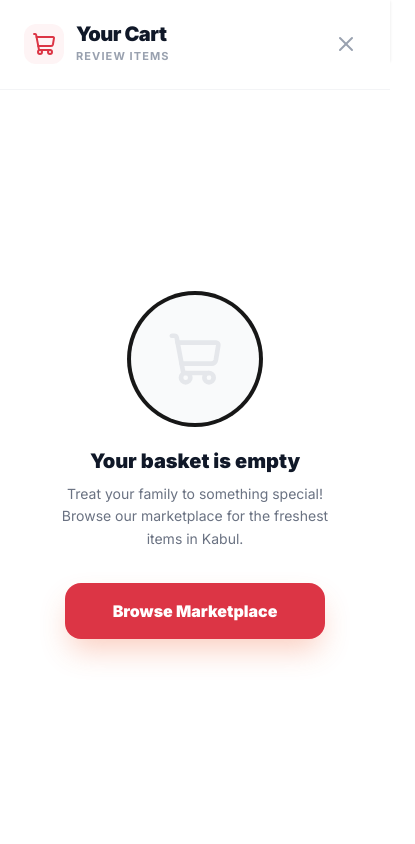
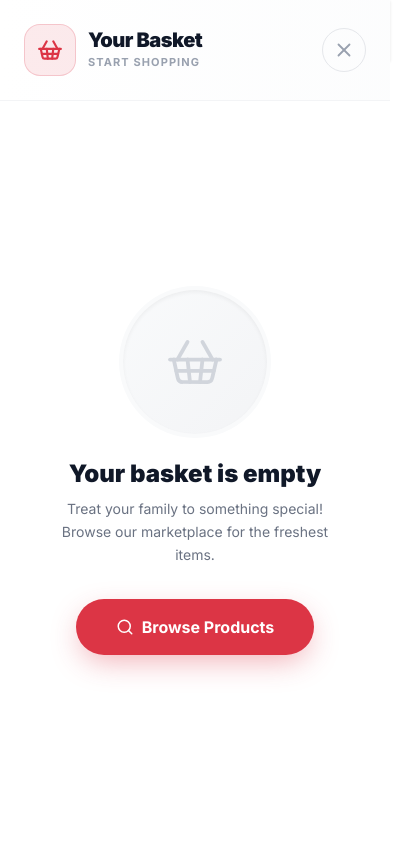
Before and after one commit to Sajood415/onlinemandawee, a Next.js app: page /en in a window 390 px wide. Both pictures are taken after a click on the button "Shopping cart". Shown: the top 844 px of the page, 415 px wide, since content can reach past the window. Built offline with nearby package versions, Linux system fonts and the light colour scheme; a web font is replaced by a local one.

Commit message:
feat(header): enhance navigation and cart UI/UX

```diff
--- a/app/globals.css
+++ b/app/globals.css
@@ -7,6 +7,7 @@
   --secondary: #023788;
   --footerBg: #F2F2F2;
   --green: #428445;
+  --yellow: #E0B252;
 }
 
 @theme inline {
@@ -16,6 +17,7 @@
   --color-secondary:var(--secondary);
   --color-footer-bg:var(--footerBg);
   --color-green:var(--green);
+  --color-yellow:var(--yellow);
 
 
   --font-sans: var(--font-inter);
@@ -102,7 +104,7 @@ body {
   left: 0;
   width: 0;
   height: 3px;
-  background: #fbbf24;
+  background: var(--yellow);
   border-radius: 4px;
   transition: width 0.3s ease;
 }
--- a/components/layout/Header.tsx
+++ b/components/layout/Header.tsx
@@ -9,10 +9,10 @@ import { useCart } from "@/store/cart-context";
 import { useCurrency } from "@/store/currency-context";
 import Link from "next/link";
 import {
-  Search, User, ShoppingCart, ChevronDown, Check, Menu,
+  Search, User, ShoppingCart, ShoppingBasket, ChevronDown, Check, Menu,
   Store, LayoutDashboard, Globe, DollarSign, X,
   Coffee, Cookie, Milk, Apple, Package, HelpCircle, Gift, Sparkles, Zap,
-  ArrowRight
+  ArrowRight, Croissant, ShoppingBag, Wine, Cherry, Carrot, GlassWater, SprayCanIcon, Baby, Heart, Dumbbell, PenTool
 } from "lucide-react";
 import { motion, AnimatePresence } from "framer-motion";
 
@@ -205,7 +205,7 @@ export default function Header() {
                   </div>
 
                   <IconButton onClick={() => setIsCartOpen(true)} badge={itemCount?.toString()} aria-label="Shopping cart">
-                    <ShoppingCart size={20} />
+                    <ShoppingBasket size={20} />
                   </IconButton>
                 </div>
               </div>
@@ -249,15 +249,33 @@ export default function Header() {
                 {showCategoriesDropdown && (
                   <motion.div
                     variants={dropdownVariants} initial="hidden" animate="visible" exit="exit"
-                    className="absolute top-full left-0 w-[280px] sm:w-[350px] bg-white text-gray-800 rounded-b-[2rem] shadow-[0_40px_80px_-20px_rgba(0,0,0,0.3)] z-[1001] border-x border-b border-gray-100 overflow-hidden"
+                    className="absolute top-full left-0 w-[320px] sm:w-[380px] bg-white text-gray-800 rounded-b-[2rem] shadow-[0_40px_80px_-20px_rgba(0,0,0,0.3)] z-[1001] border-x border-b border-gray-100 overflow-hidden max-h-[70vh] overflow-y-auto"
                   >
-                    <div className="p-4 grid gap-1.5">
+                    <div className="p-4 grid gap-1">
                       <p className="px-4 py-2 text-[11px] font-black text-gray-400 uppercase tracking-[0.2em] mb-1">Store Departments</p>
-                      <CategoryItem href="/categories/breakfast" icon={<Coffee size={18}/>} label="Breakfast & Bakery" onClick={closeAll} />
-                      <CategoryItem href="/categories/snacks" icon={<Cookie size={18}/>} label="Snacks & Sweets" onClick={closeAll} />
-                      <CategoryItem href="/categories/beverages" icon={<Milk size={18}/>} label="Drinks & Juice" onClick={closeAll} />
-                      <CategoryItem href="/categories/fresh-produce" icon={<Apple size={18}/>} label="Fruits & Vegetables" onClick={closeAll} />
-                      <CategoryItem href="/categories/pantry" icon={<Package size={18}/>} label="Pantry Essentials" onClick={closeAll} />
+
+                      {/* Food & Grocery */}
+                      <CategoryItem href="/category/breakfast" icon={<Croissant size={18}/>} label="Breakfast Items" onClick={closeAll} />
+                      <CategoryItem href="/category/grocery" icon={<ShoppingBag size={18}/>} label="Edible Grocery" onClick={closeAll} />
+                      <CategoryItem href="/category/snacks" icon={<Cookie size={18}/>} label="Snack Bar" onClick={closeAll} />
+                      <CategoryItem href="/category/beverages" icon={<Wine size={18}/>} label="Beverages" onClick={closeAll} />
+                      <CategoryItem href="/category/fruits" icon={<Cherry size={18}/>} label="Fruits" onClick={closeAll} />
+                      <CategoryItem href="/category/vegetables" icon={<Carrot size={18}/>} label="Vegetables" onClick={closeAll} />
+                      <CategoryItem href="/category/dairy" icon={<GlassWater size={18}/>} label="Dairy Products" onClick={closeAll} />
+
+                      <div className="h-px bg-gray-100 my-2 mx-4" />
+
+                      {/* Home & Personal Care */}
+                      <CategoryItem href="/category/cleaning-products" icon={<SprayCanIcon size={18}/>} label="Cleaning Products" onClick={closeAll} />
+                      <CategoryItem href="/category/baby-care" icon={<Baby size={18}/>} label="Baby Care" onClick={closeAll} />
+                      <CategoryItem href="/category/personal-care" icon={<Heart size={18}/>} label="Personal Care" onClick={closeAll} />
+
+                      <div className="h-px bg-gray-100 my-2 mx-4" />
+
+                      {/* Health & Stationery */}
+                      <CategoryItem href="/category/whey-proteins" icon={<Dumbbell size={18}/>} label="Whey Proteins" onClick={closeAll} />
+                      <CategoryItem href="/category/stationery-items" icon={<PenTool size={18}/>} label="Stationery Items" onClick={closeAll} />
+
                       <div className="h-px bg-gray-100 my-2 mx-4" />
                       <Link href="/products" onClick={closeAll} className="mx-2 px-5 py-4 text-sm font-black text-primary hover:bg-primary/5 rounded-2xl flex items-center justify-between group transition-all">
                         Discover Everything <ArrowRight size={18} className="group-hover:translate-x-1.5 transition-transform" />
@@ -268,19 +286,37 @@ export default function Header() {
               </AnimatePresence>
             </div>
 
-            {/* NAV LINKS - High Performance Horizontal Layout */}
-            <div className="flex-1 flex items-center gap-8 sm:gap-10 overflow-x-auto no-scrollbar scroll-smooth whitespace-nowrap px-8 py-2 text-[14px] sm:text-[15px] font-bold">
+            {/* NAV LINKS */}
+            {/* Desktop - All Links */}
+            <div className="hidden sm:flex flex-1 items-center gap-8 lg:gap-10 px-8 py-2 text-[15px] font-bold">
               <Link href="/" className="nav-link-bottom">Home</Link>
               <Link href="/products" className="nav-link-bottom">Products</Link>
               <Link href="/gifts" className="nav-link-bottom relative flex items-center gap-2 group">
                 Gift Sets
-                <span className="bg-yellow-400 text-yellow-950 text-[10px] px-2 py-0.5 rounded-full font-black uppercase tracking-tighter shadow-sm group-hover:scale-110 transition-transform">New</span>
+                <span
+                  className="text-white text-[10px] px-2 py-0.5 rounded-full font-black uppercase tracking-tighter shadow-sm group-hover:scale-110 transition-transform"
+                  style={{ backgroundColor: 'var(--yellow)' }}
+                >New</span>
               </Link>
               <Link href="/baby-packages" className="nav-link-bottom">Baby Care</Link>
               <Link href="/deals" className="nav-link-bottom flex items-center gap-1.5">
-                <Zap size={15} className="text-yellow-400 fill-yellow-400" /> Daily Deals
+                <Zap size={15} style={{ color: 'var(--yellow)', fill: 'var(--yellow)' }} /> Daily Deals
               </Link>
               <Link href="/contact" className="nav-link-bottom">Support</Link>
+            </div>
+
+            {/* Mobile - Limited Links + More Button */}
+            <div className="flex sm:hidden flex-1 items-center justify-around px-2 py-2 text-[14px] font-bold">
+              <Link href="/" className="nav-link-bottom px-2">Home</Link>
+              <Link href="/products" className="nav-link-bottom px-2">Products</Link>
+              <Link href="/gifts" className="nav-link-bottom px-2 relative flex items-center gap-1">
+                Gifts
+                <span
+                  className="text-white text-[9px] px-1.5 py-0.5 rounded-full font-black uppercase tracking-tighter"
+                  style={{ backgroundColor: 'var(--yellow)' }}
+                >New</span>
+              </Link>
+              <MobileNavMenu closeAll={closeAll} />
             </div>
           </div>
       </nav>
@@ -295,7 +331,7 @@ export default function Header() {
               animate={{ opacity: 1 }}
               exit={{ opacity: 0 }}
               onClick={() => setIsCartOpen(false)}
-              className="absolute inset-0 bg-black/50 backdrop-blur-[2px] cursor-pointer"
+              className="absolute inset-0 bg-black/40 backdrop-blur-sm cursor-pointer"
             />
             {/* Sheet Side Panel */}
             <motion.div
@@ -303,51 +339,98 @@ export default function Header() {
               initial="hidden"
               animate="visible"
               exit="exit"
-              className="absolute top-0 right-0 h-full w-full max-w-[420px] bg-white shadow-[-20px_0_60px_-15px_rgba(0,0,0,0.3)] flex flex-col"
+              className="absolute top-0 right-0 h-full w-full max-w-[440px] bg-white shadow-[-20px_0_60px_-15px_rgba(0,0,0,0.25)] flex flex-col"
             >
-              <div className="p-6 border-b border-gray-100 flex items-center justify-between bg-white sticky top-0 z-10">
+              {/* Header */}
+              <div className="p-6 border-b border-gray-100 flex items-center justify-between bg-gradient-to-r from-white to-gray-50/50 sticky top-0 z-10">
                 <div className="flex items-center gap-3">
-                  <div className="bg-primary/5 p-2 rounded-xl">
-                    <ShoppingCart size={24} className="text-primary" />
-                  </div>
+                  <motion.div
+                    className="bg-primary/10 p-3 rounded-2xl border border-primary/20"
+                    whileHover={{ scale: 1.05 }}
+                    transition={{ type: "spring", stiffness: 400 }}
+                  >
+                    <ShoppingBasket size={26} className="text-primary" />
+                  </motion.div>
                   <div>
-                    <h2 className="text-xl font-black text-gray-900 tracking-tight leading-none">Your Cart</h2>
-                    <p className="text-[11px] font-bold text-gray-400 uppercase tracking-widest mt-1">Review Items</p>
+                    <h2 className="text-xl font-black text-gray-900 tracking-tight leading-none">Your Basket</h2>
+                    <p className="text-[11px] font-bold text-gray-400 uppercase tracking-widest mt-1">
+                      {itemCount > 0 ? `${itemCount} items ready` : "Start shopping"}
+                    </p>
                   </div>
                 </div>
-                <button
+                <motion.button
                   onClick={() => setIsCartOpen(false)}
-                  className="h-10 w-10 flex items-center justify-center hover:bg-gray-100 rounded-full transition-all cursor-pointer group"
+                  className="h-11 w-11 flex items-center justify-center hover:bg-gray-100 rounded-full transition-all cursor-pointer group border border-gray-200"
+                  whileHover={{ scale: 1.05 }}
+                  whileTap={{ scale: 0.95 }}
                 >
-                  <X size={24} className="text-gray-400 group-hover:text-gray-900 transition-colors" />
-                </button>
+                  <X size={22} className="text-gray-400 group-hover:text-gray-900 transition-colors" />
+                </motion.button>
               </div>
 
               {/* Cart Content Area */}
               <div className="flex-1 overflow-y-auto p-8 flex flex-col items-center justify-center text-center">
-                 <div className="w-32 h-32 bg-gray-50 rounded-full flex items-center justify-center mb-6 ring-4 ring-gray-25">
-                    <ShoppingCart size={56} className="text-gray-200" />
-                 </div>
-                 <h3 className="text-xl font-black text-gray-900 mb-2">{itemCount > 0 ? `Basket contains ${itemCount} items` : "Your basket is empty"}</h3>
-                 <p className="text-gray-500 max-w-[280px] text-sm leading-relaxed mb-8">
-                   Treat your family to something special! Browse our marketplace for the freshest items in Kabul.
-                 </p>
-                 <Link href="/products" onClick={() => setIsCartOpen(false)} className="px-12 py-4 bg-primary text-white rounded-2xl font-black shadow-[0_15px_30px_-5px_rgba(241,89,42,0.3)] hover:brightness-110 active:scale-95 transition-all">
-                    Browse Marketplace
-                 </Link>
+                 <motion.div
+                   className="w-36 h-36 bg-gradient-to-br from-gray-50 to-gray-100 rounded-full flex items-center justify-center mb-6 ring-4 ring-gray-50 shadow-inner"
+                   initial={{ scale: 0.8, opacity: 0 }}
+                   animate={{ scale: 1, opacity: 1 }}
+                   transition={{ type: "spring", stiffness: 200, delay: 0.1 }}
+                 >
+                    <ShoppingBasket size={60} className="text-gray-300" strokeWidth={1.5} />
+                 </motion.div>
+                 <motion.h3
+                   className="text-2xl font-black text-gray-900 mb-2"
+                   initial={{ y: 10, opacity: 0 }}
+                   animate={{ y: 0, opacity: 1 }}
+                   transition={{ delay: 0.2 }}
+                 >
+                   {itemCount > 0 ? `Basket has ${itemCount} items` : "Your basket is empty"}
+                 </motion.h3>
+                 <motion.p
+                   className="text-gray-500 max-w-[280px] text-sm leading-relaxed mb-8"
+                   initial={{ y: 10, opacity: 0 }}
+                   animate={{ y: 0, opacity: 1 }}
+                   transition={{ delay: 0.3 }}
+                 >
+                   Treat your family to something special! Browse our marketplace for the freshest items.
+                 </motion.p>
+                 <motion.div
+                   initial={{ y: 10, opacity: 0 }}
+                   animate={{ y: 0, opacity: 1 }}
+                   transition={{ delay: 0.4 }}
+                 >
+                   <Link
+                     href="/products"
+                     onClick={() => setIsCartOpen(false)}
+                     className="inline-flex items-center gap-2 px-10 py-4 bg-primary text-white rounded-full font-bold shadow-[0_10px_30px_-5px_rgba(220,53,69,0.4)] hover:shadow-[0_15px_40px_-5px_rgba(220,53,69,0.5)] hover:-translate-y-0.5 active:scale-95 transition-all"
+                   >
+                     <Search size={18} />
+                     Browse Products
+                   </Link>
+                 </motion.div>
               </div>
 
               {/* Sticky Footer */}
               {itemCount > 0 && (
-                <div className="p-8 border-t border-gray-100 bg-gray-50/50">
+                <motion.div
+                  className="p-6 border-t border-gray-100 bg-gradient-to-r from-gray-50 to-white"
+                  initial={{ y: 20, opacity: 0 }}
+                  animate={{ y: 0, opacity: 1 }}
+                  transition={{ type: "spring", stiffness: 300 }}
+                >
                   <div className="flex items-center justify-between mb-4">
-                     <span className="font-bold text-gray-400 uppercase text-xs tracking-widest">Estimated Total</span>
+                     <span className="font-bold text-gray-500 uppercase text-xs tracking-widest">Estimated Total</span>
                      <span className="text-2xl font-black text-gray-900">--.--</span>
                   </div>
-                  <Link href="/cart" onClick={() => setIsCartOpen(false)} className="w-full py-4.5 bg-gray-900 text-white rounded-2xl font-black shadow-xl flex items-center justify-center gap-3 hover:bg-black transition-all group">
-                    View Shopping Cart <ArrowRight size={18} className="group-hover:translate-x-1.5 transition-transform" />
+                  <Link
+                    href="/cart"
+                    onClick={() => setIsCartOpen(false)}
+                    className="w-full py-4 bg-gray-900 text-white rounded-full font-bold shadow-lg flex items-center justify-center gap-2 hover:bg-black transition-all group"
+                  >
+                    View Full Basket
+                    <ArrowRight size={18} className="group-hover:translate-x-1 transition-transform" />
                   </Link>
-                </div>
+                </motion.div>
               )}
             </motion.div>
           </div>
@@ -457,6 +540,90 @@ function LanguageSelector({ locale, languages }: any) {
   );
 }
 
+function MobileNavMenu({ closeAll }: { closeAll: () => void }) {
+  const [isOpen, setIsOpen] = useState(false);
+  const menuRef = useRef<HTMLDivElement>(null);
+
+  useEffect(() => {
+    function handleClickOutside(event: MouseEvent) {
+      if (menuRef.current && !menuRef.current.contains(event.target as Node)) {
+        setIsOpen(false);
+      }
+    }
+    document.addEventListener("mousedown", handleClickOutside);
+    return () => document.removeEventListener("mousedown", handleClickOutside);
+  }, []);
+
+  const navLinks = [
+    { href: "/baby-packages", label: "Baby Care", icon: <Baby size={18} /> },
+    { href: "/deals", label: "Daily Deals", icon: <Zap size={18} />, highlight: true },
+    { href: "/contact", label: "Support", icon: <HelpCircle size={18} /> },
+  ];
+
+  return (
+    <div className="relative" ref={menuRef}>
+      <button
+        onClick={() => setIsOpen(!isOpen)}
+        className={`flex items-center gap-1 px-3 py-1.5 rounded-full border transition-all ${
+          isOpen
+            ? 'bg-white border-white text-primary shadow-lg'
+            : 'bg-white/10 border-white/20 text-white hover:bg-white/20'
+        }`}
+      >
+        <span className="text-[13px] font-bold">More</span>
+        <ChevronDown size={14} className={`transition-transform duration-200 ${isOpen ? 'rotate-180' : ''}`} />
+      </button>
+
+      <AnimatePresence>
+        {isOpen && (
+          <motion.div
+            initial={{ opacity: 0, y: 8, scale: 0.96 }}
+            animate={{ opacity: 1, y: 0, scale: 1 }}
+            exit={{ opacity: 0, y: 8, scale: 0.96 }}
+            transition={{ type: "spring", stiffness: 400, damping: 25 }}
+            className="absolute top-full right-0 mt-2 w-52 bg-white rounded-xl shadow-[0_25px_60px_-15px_rgba(0,0,0,0.35)] z-[9999] overflow-hidden border border-gray-100"
+            style={{ transformOrigin: 'top right' }}
+          >
+            <div className="p-2">
+              <p className="px-3 py-2 text-[10px] font-black text-gray-400 uppercase tracking-wider">
+                Quick Links
+              </p>
+              {navLinks.map((link, index) => (
+                <motion.div
+                  key={link.href}
+                  initial={{ opacity: 0, x: -10 }}
+                  animate={{ opacity: 1, x: 0 }}
+                  transition={{ delay: index * 0.05 }}
+                >
+                  <Link
+                    href={link.href}
+                    onClick={() => { setIsOpen(false); closeAll(); }}
+                    className="flex items-center gap-3 px-3 py-3 rounded-lg hover:bg-gray-50 active:bg-gray-100 transition-all group"
+                  >
+                    <div className={`w-9 h-9 flex items-center justify-center rounded-lg ${
+                      link.highlight
+                        ? 'bg-yellow-50 text-yellow-600'
+                        : 'bg-gray-100 text-gray-500 group-hover:bg-primary/10 group-hover:text-primary'
+                    } transition-colors`}>
+                      {link.icon}
+                    </div>
+                    <span className="font-semibold text-gray-700 text-[14px]">{link.label}</span>
+                    {link.highlight && (
+                      <span className="ml-auto text-[9px] font-black text-white px-1.5 py-0.5 rounded-full" style={{ backgroundColor: 'var(--yellow)' }}>
+                        Hot
+                      </span>
+                    )}
+                  </Link>
+                </motion.div>
+              ))}
+            </div>
+          </motion.div>
+        )}
+      </AnimatePresence>
+    </div>
+  );
+}
+
 function IconButton({ children, badge, onClick, active, "aria-label": ariaLabel }: any) {
   return (
     <button
```
